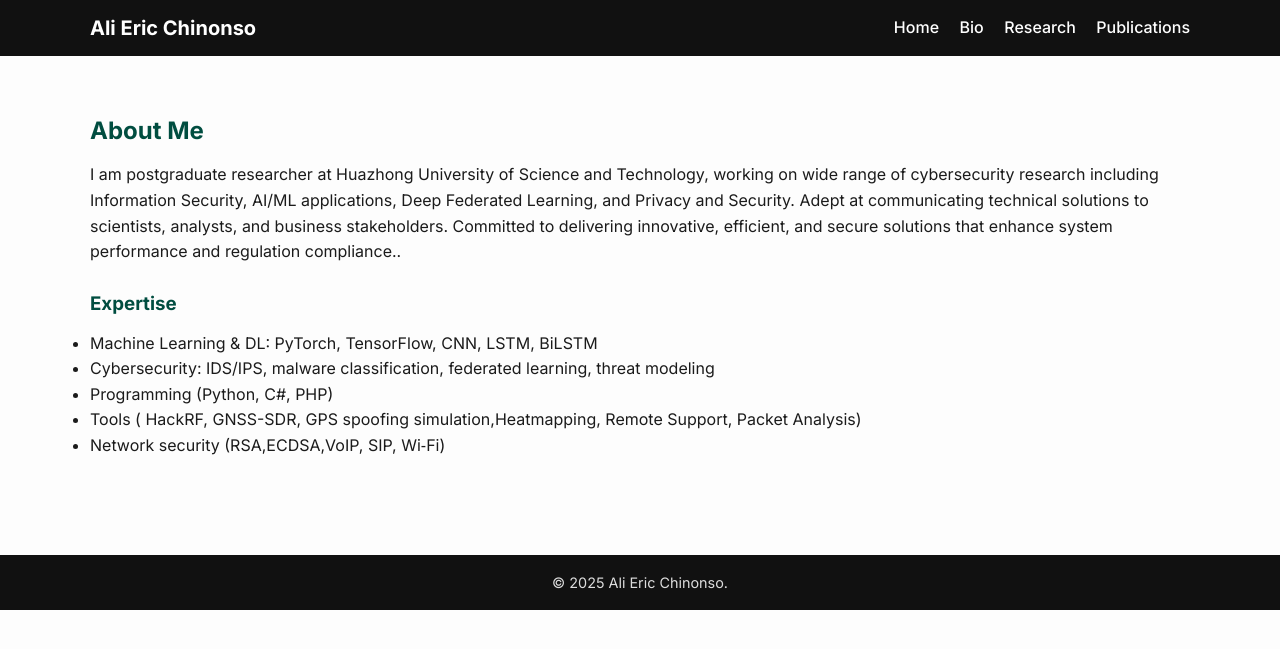
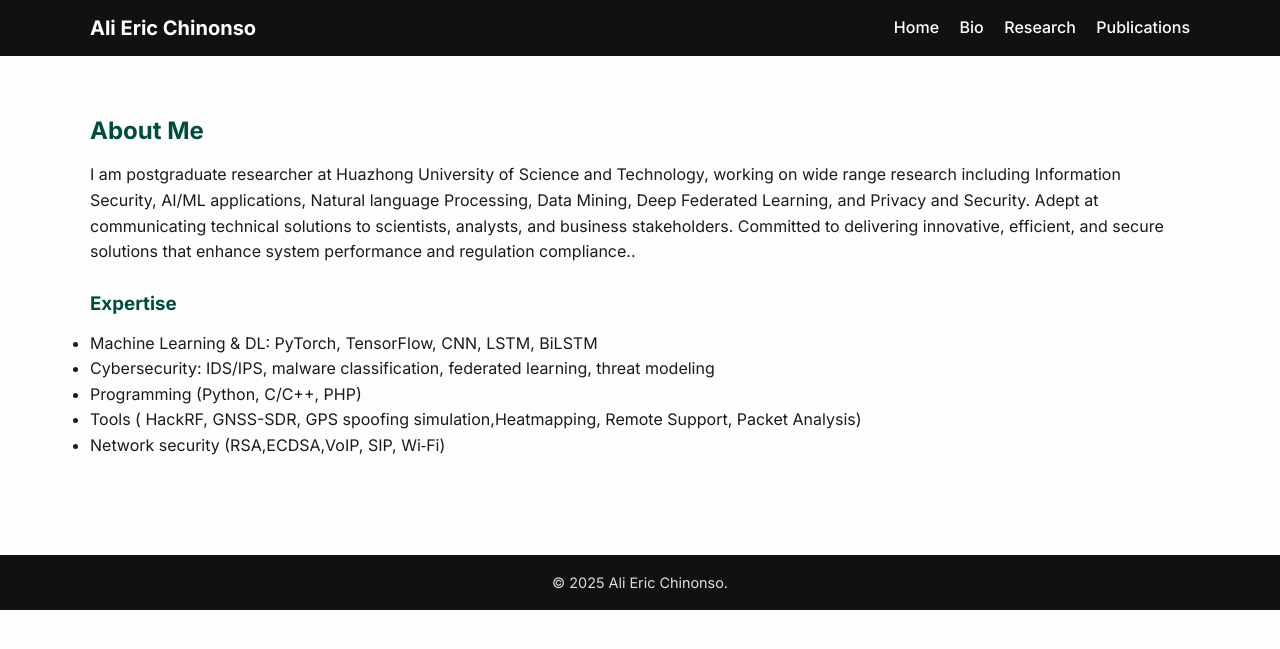
Before and after one commit to EmpireNetwork123/EmpireNetwork123.github.io, a Jekyll site: the page built from bio.md, in a window 1280 px wide. Shown: the top 649 px of the page. Built offline with Jekyll 4.4.1, drawn with Linux system fonts in a browser that asks for light colours.

Commit message:
Update bio.md

```diff
--- a/bio.md
+++ b/bio.md
@@ -6,11 +6,11 @@
 
 ## About Me
 
-I am postgraduate researcher at Huazhong University of Science and Technology, working on wide range of cybersecurity research including Information Security, AI/ML applications, Deep Federated Learning, and Privacy and Security. Adept at communicating technical solutions to scientists, analysts, and business stakeholders. Committed to delivering innovative, efficient, and secure solutions that enhance system performance and regulation compliance..
+I am postgraduate researcher at Huazhong University of Science and Technology, working on wide range research including Information Security, AI/ML applications, Natural language Processing, Data Mining, Deep Federated Learning, and Privacy and Security. Adept at communicating technical solutions to scientists, analysts, and business stakeholders. Committed to delivering innovative, efficient, and secure solutions that enhance system performance and regulation compliance..
 
 ### Expertise
 - Machine Learning & DL: PyTorch, TensorFlow, CNN, LSTM, BiLSTM
 - Cybersecurity: IDS/IPS, malware classification, federated learning, threat modeling
-- Programming (Python, C#, PHP)
+- Programming (Python, C/C++, PHP)
 - Tools ( HackRF, GNSS-SDR, GPS spoofing simulation,Heatmapping, Remote Support, Packet Analysis)
 - Network security (RSA,ECDSA,VoIP, SIP, Wi‑Fi)
```
